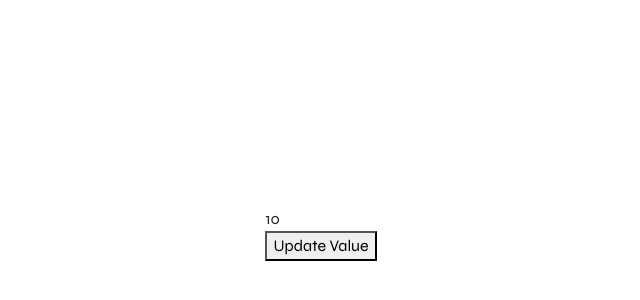
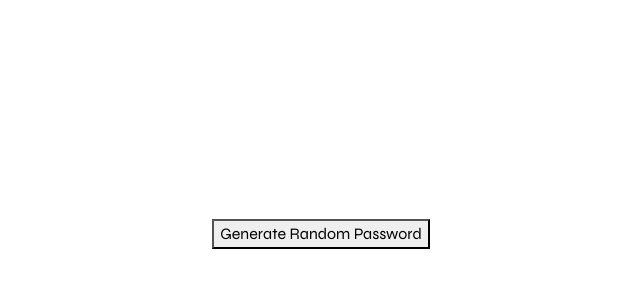
Before and after one commit to mern-trainer/Farhan-Batch, a React (Vite) app in the folder REACT/sample_project/: page / in a window 1280 px wide. Shown: the part 166-466 px from the top of the page, without its empty margins (319-959 px from the left). Built offline with nearby package versions, Linux system fonts and the light colour scheme.

Commit message:
random password generator

```diff
--- a/REACT/sample_project/src/App.jsx
+++ b/REACT/sample_project/src/App.jsx
@@ -6,24 +6,25 @@ import { useState } from "react";
 
 const App = () => {
 
-    const [counter, setCounter] = useState(10) // counter
+    const [password, setPassword] = useState("")
 
-    const handleUpdate = () => {
-        // setCounter(counter + 1)
-        // setCounter(counter + 1)
-        // setCounter(counter + 1)
-        // setCounter(counter + 1)
-        // setCounter(counter + 1)
-        setCounter(prevCounter => prevCounter + 1)
-        setCounter(prevCounter => prevCounter + 1)
-        setCounter(prevCounter => prevCounter + 1)
-        setCounter(prevCounter => prevCounter + 1)
-        setCounter(prevCounter => prevCounter + 1)
+    const handleGeneratePassword = () => {
+        const charecters = "ABCDEFGHIJKLMNOPQRSTUVWXYZabcdefghijklmnopqrstuvwxyz0123456789!@#$%^&*()_+"
+        let i = 0
+        const limit = 16
+        let pass = ""
+        while (i <= limit) {
+            const randomIndex = Math.floor(Math.random() * charecters.length)
+            const randomCharecter = charecters[randomIndex]
+            pass += randomCharecter
+            i++
+        }
+        setPassword(pass)
     }
 
     return <div>
-        <div>{counter}</div>
-        <button onClick={handleUpdate}>Update Value</button>
+        <div>{password}</div>
+        <button onClick={handleGeneratePassword}>Generate Random Password</button>
     </div>
 }
 
```
